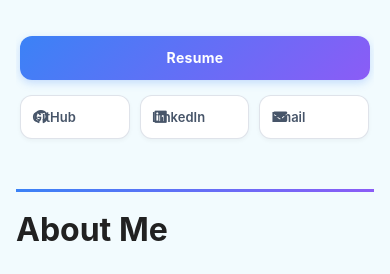
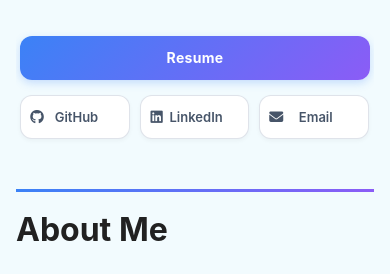
Before and after one commit to OdinLeePro/OdinLeePro.github.io, a Jekyll site: the page built from index.md, in a window 390 px wide. Shown: the part 162-436 px from the top of the page. Built offline with Jekyll 4.4.1, drawn with Linux system fonts in a browser that asks for light colours.

Commit message:
Add files via upload

```diff
--- a/assets/css/style.scss
+++ b/assets/css/style.scss
@@ -1478,34 +1478,48 @@ including layout wrappers, base button design, hover/focus states, and style var
   }
 
   /* --- Mobile Button Enhancements ------------------------------------ */
-  .linkWrapperMobile .link li:nth-child(2),
-  .linkWrapperMobile .link li:nth-child(3),
-  .linkWrapperMobile .link li:nth-child(4) {
-    gap: 6px;
+  .linkWrapperMobile .link {
+    display: grid;
+    gap: 8px;
+    padding: 0;
+    margin: 0;
+    list-style: none;
+  }
+
+  .linkWrapperMobile .link li {
+    margin: 0;
+    padding: 0;
   }
 
   .linkWrapperMobile .link a {
     font-size: 13px;
     padding: 10px 8px;
     min-height: 44px;
-    gap: 6px;
     transition: all 0.2s ease;
     display: flex;
     align-items: center;
-    justify-content: initial;
+    justify-content: center;
     text-align: center;
     line-height: 1;
     width: 100%;
     position: relative;
-  }
-
+    box-sizing: border-box;
+  }
+
+  /* Reserve symmetrical space for the left icon on non-primary buttons */
+  .linkWrapperMobile .link a:not(.primaryButton) {
+    padding-left: calc(8px + 16px + 6px);
+    padding-right: calc(8px + 16px + 6px);
+  }
+
+  /* Icon sits in the reserved space; label stays truly centered */
   .linkWrapperMobile .link a i {
     width: 16px;
     height: 16px;
     font-size: 14px;
     flex-shrink: 0;
     position: absolute;
-    left: 12px;
+    left: 8px;
     top: 50%;
     transform: translateY(-50%);
     display: inline-flex;
@@ -1513,22 +1527,18 @@ including layout wrappers, base button design, hover/focus states, and style var
     justify-content: center;
   }
 
+  /* Primary button (no icon): true center */
   .linkWrapperMobile .link a.primaryButton {
     display: grid;
     place-items: center;
-    width: 100%;
-    box-sizing: border-box;
-    min-height: 44px;
-    padding: 10px 8px;
     font-size: 14px;
     font-weight: 700;
     line-height: 1.2;
-    text-align: center;
-  }
-
-  .linkWrapperMobile .link a.primaryButton::before,
-  .linkWrapperMobile .link a.primaryButton::after {
-    content: none;
+  }
+
+  /* Safety: hide any stray <i> inside primary */
+  .linkWrapperMobile .link a.primaryButton i {
+    display: none;
   }
 
   /* --- About Section Mobile Refinements ------------------------------ */
```
